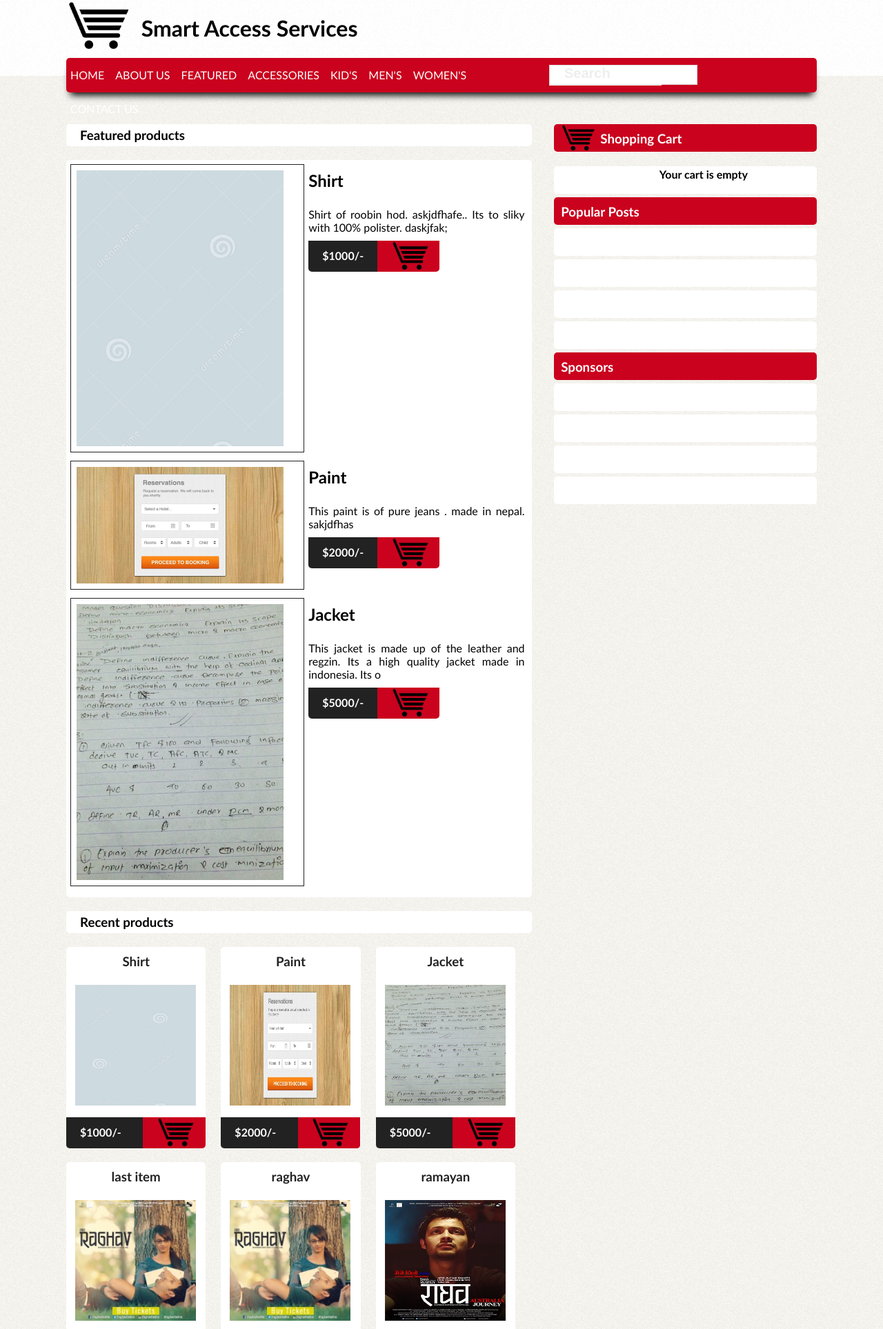
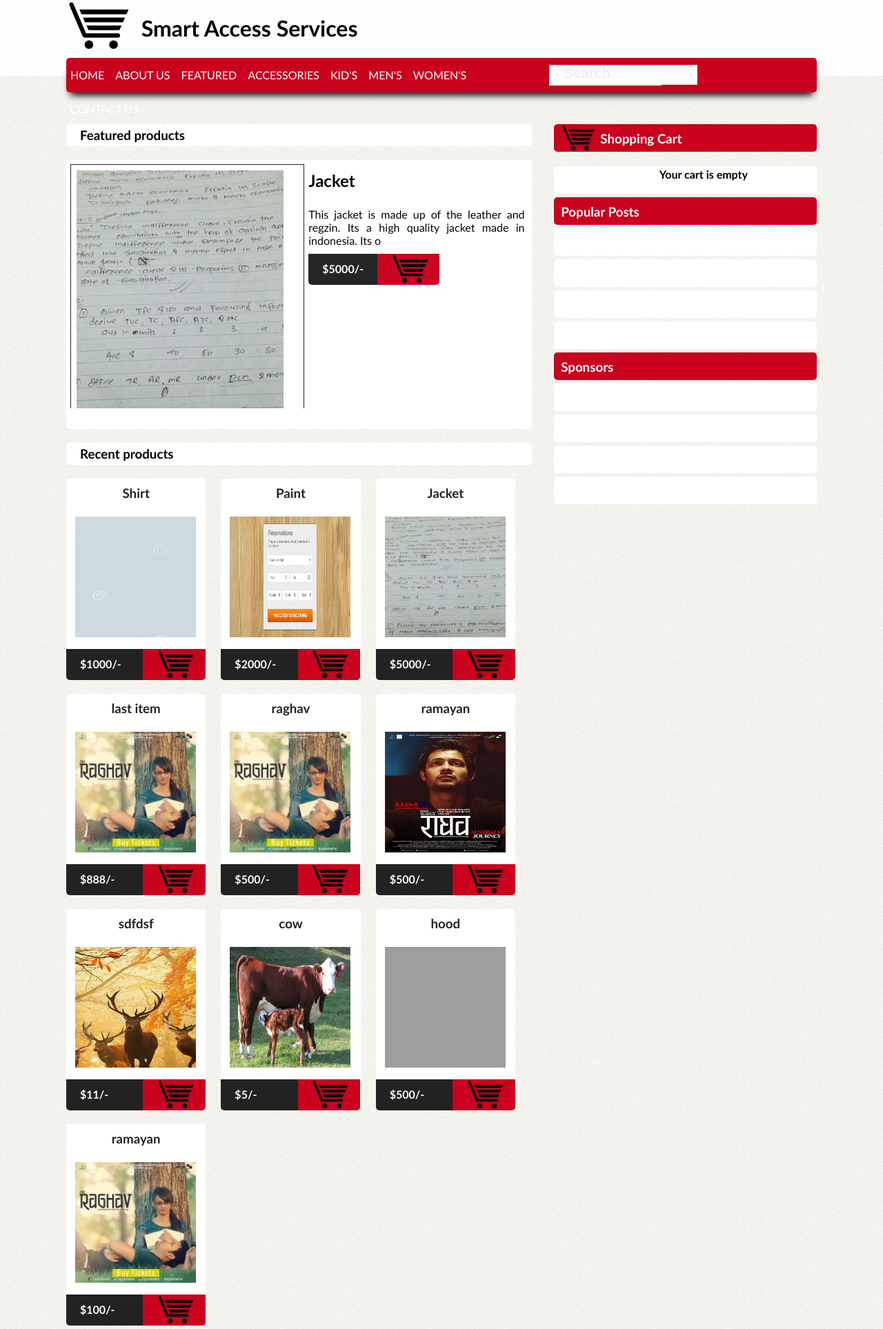
Before and after one commit to infotechnab/smartaservice, a CodeIgniter app: page /bnw/ in a window 1280 px wide. Shown: the top 1927 px of the page at 69% size. Run offline with CodeIgniter, Linux system fonts and the light colour scheme; grey boxes are pictures that could not be loaded.

Commit message:
workin in slider

```diff
--- a/application/views/templates/content.php
+++ b/application/views/templates/content.php
@@ -1,4 +1,6 @@
-  <?php
+<link rel="stylesheet" href="<?php echo base_url().'content/styles/slider.css'?>" >
+
+ <?php
 $this->load->helper('currency');
 ?>
 
@@ -43,6 +45,7 @@ $this->load->helper('currency');
             </div>
             <div class='contentContainer'>
                 <!-- from here the details starts and it must be replaced by slider-->
+                <div class="containerss">
                 <?php foreach($featureItem as $f_item){ ?>
                 <div class="slider_main">
             <div id="detailsImageLarge">
@@ -66,6 +69,7 @@ $this->load->helper('currency');
                 <div class="clear"></div>
 
                 <?php } ?>
+                </div>
                 <!-- here the details ends-->
 
 
--- /dev/null
+++ b/content/styles/slider.css
@@ -0,0 +1,27 @@
+.containerss{
+ margin: 20px 0px 20px 0px;
+
+   min-height: 350px;
+  overflow:hidden;
+
+  position:relative;
+
+    padding: 0px 0px 10px 0px;
+    background-color: #fff;
+
+}
+.slider_main{
+  position:absolute;
+  animation:round 26s infinite;
+  opacity:0;
+
+}
+@keyframes round{
+  25%{opacity:1;}
+  40%{opacity:0;}
+}
+
+div:nth-child(4){animation-delay:5s;}
+div:nth-child(3){animation-delay:10s;}
+div:nth-child(2){animation-delay:15s;}
+div:nth-child(1){animation-delay:20s;}
```
